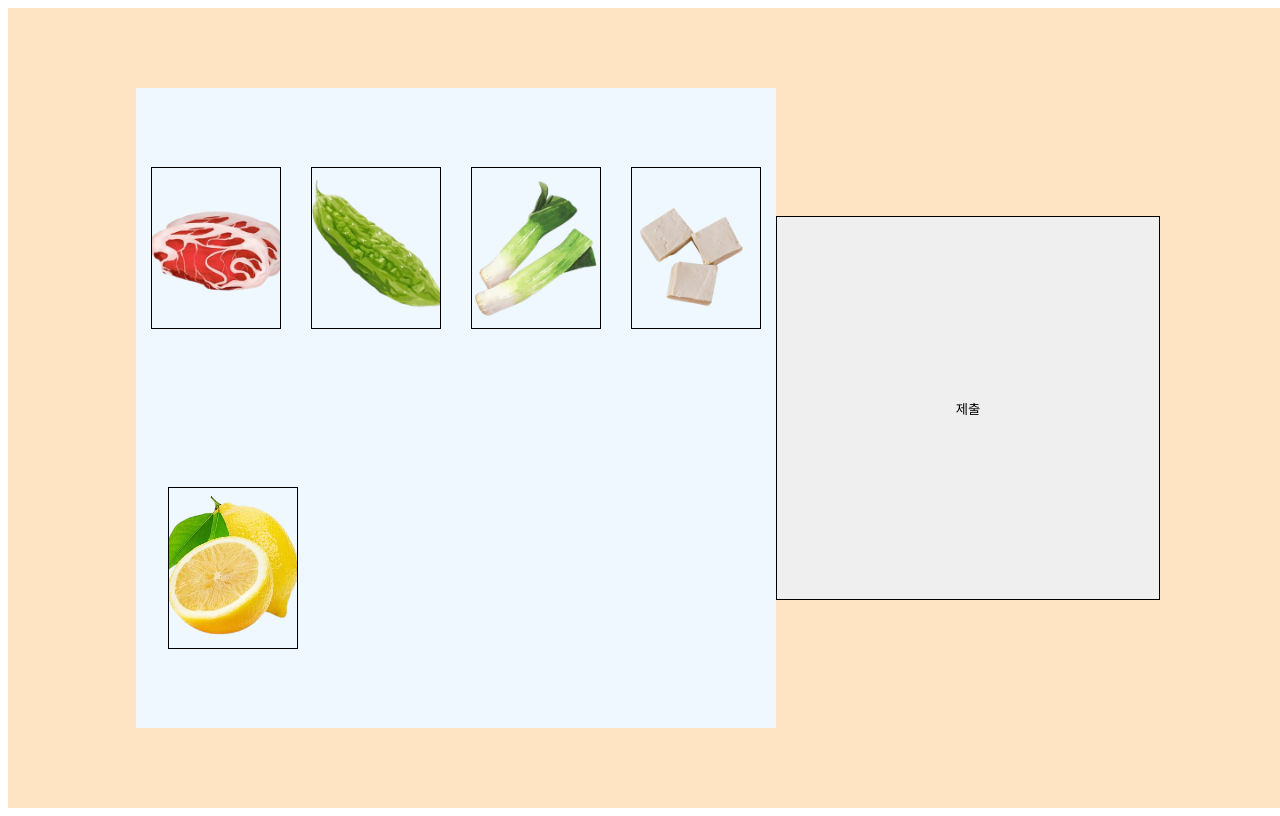
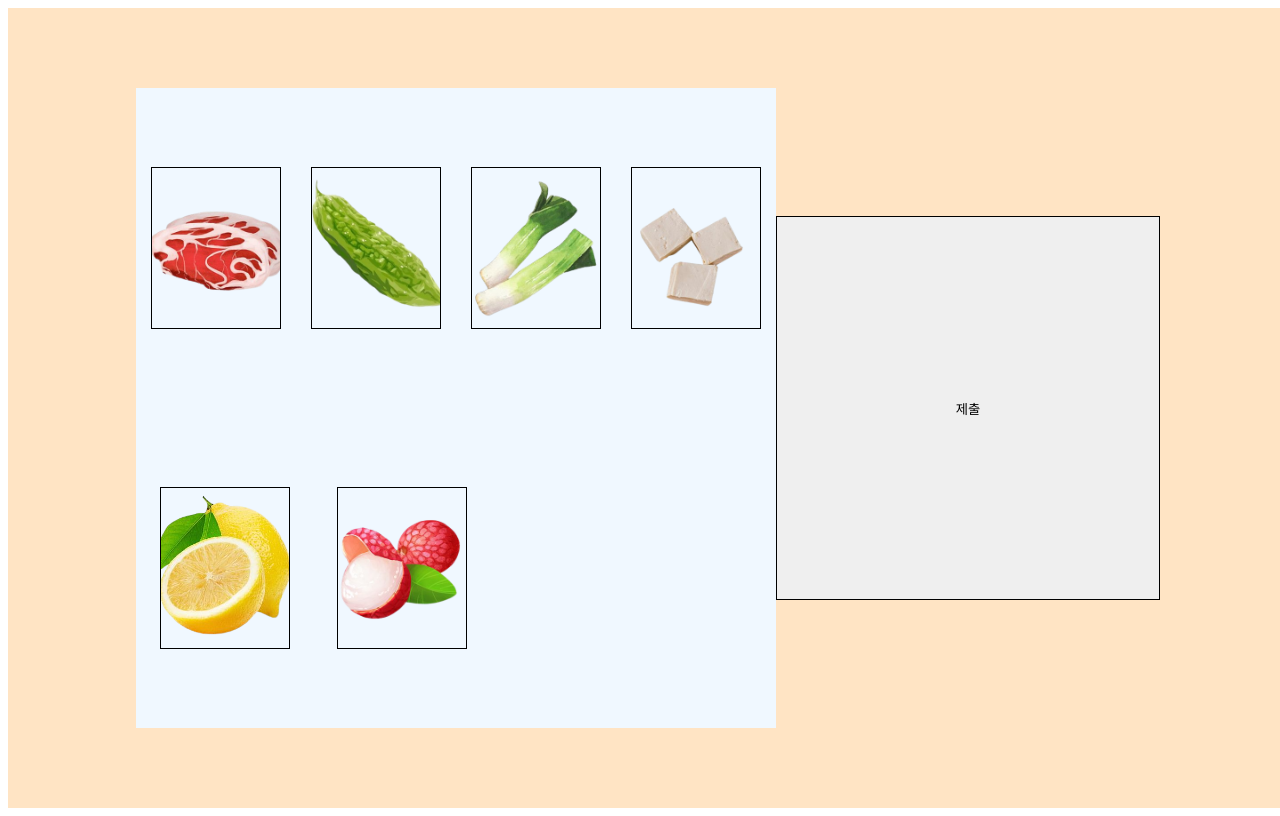
Before and after one commit to chaeyi0731/workflow, a website: page index.html in a window 1280 px wide. Drawn offline with Linux system fonts and the light colour scheme.

Commit message:
리치 이미지 적용

```diff
--- a/style.css
+++ b/style.css
@@ -69,3 +69,11 @@
   background-position: center;
   background-size: cover;
 }
+#root > div:nth-child(1) > div:nth-child(6) {
+  width: 10vw;
+  height: 20vh;
+  border: 1px solid black;
+  background-image: url(/img/리치-removebg-preview.png);
+  background-position: center;
+  background-size: cover;
+}
```
